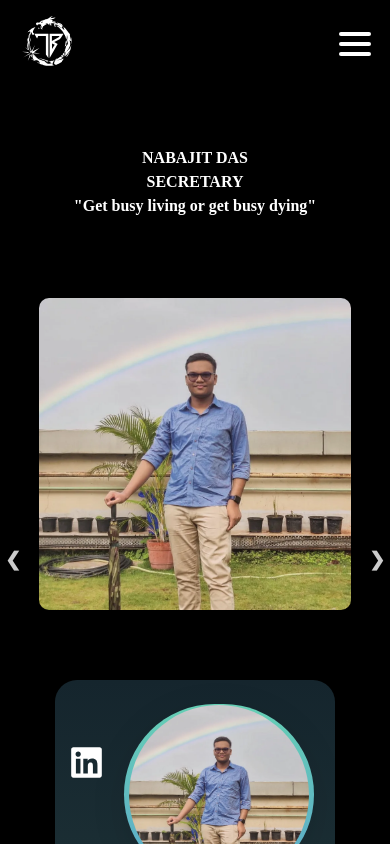
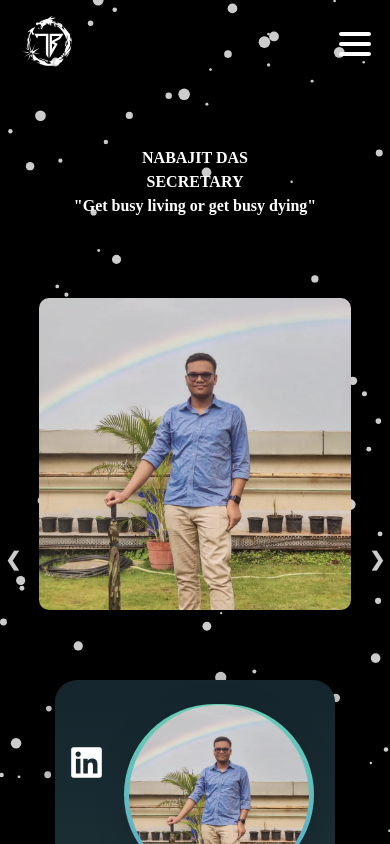
Before and after one commit to Sohail22515/solutions_2k25, a React (Vite) app: page /events/team in a window 390 px wide. Shown: the top 844 px of the page. Built offline with nearby package versions, Linux system fonts and the light colour scheme.

Commit message:
background_of_team

```diff
--- /dev/null
+++ b/src/components/BackgroundEffect.jsx
@@ -0,0 +1,99 @@
+import { useEffect, useRef } from "react";
+
+const BackgroundEffect = () => {
+  const canvasRef = useRef(null);
+
+  useEffect(() => {
+    const canvas = canvasRef.current;
+    if (!canvas) return;
+    const ctx = canvas.getContext("2d");
+
+    // Set canvas size to full screen
+    canvas.width = window.innerWidth;
+    canvas.height = window.innerHeight;
+
+    let particles = [];
+    const particleCount = 100;
+
+    class Particle {
+      constructor() {
+        this.x = Math.random() * canvas.width;
+        this.y = Math.random() * canvas.height;
+        this.size = Math.random() * 5 + 1;
+        this.speedX = Math.random() * 3 - 1.5;
+        this.speedY = Math.random() * 3 - 1.5;
+        this.color = `hsl(${Math.random() * 360}, 100%, 60%)`;
+      }
+
+      update() {
+        this.x += this.speedX;
+        this.y += this.speedY;
+        if (this.x > canvas.width || this.x < 0) this.speedX *= -1;
+        if (this.y > canvas.height || this.y < 0) this.speedY *= -1;
+      }
+
+      draw() {
+
+        let gradient = ctx.createRadialGradient(this.x, this.y, 0, this.x, this.y, this.size);
+        gradient.addColorStop(0, "rgba(255, 0, 150, 1)");
+        gradient.addColorStop(1, "rgba(0, 150, 255, 0.3)");
+
+        ctx.fillStyle = "rgba(255, 255, 255, 0.8)";
+        ctx.beginPath();
+        ctx.arc(this.x, this.y, this.size, 0, Math.PI * 2);
+        ctx.fill();
+      }
+    }
+
+    function init() {
+      particles = [];
+      for (let i = 0; i < particleCount; i++) {
+        particles.push(new Particle());
+      }
+    }
+
+    function animate() {
+      ctx.clearRect(0, 0, canvas.width, canvas.height);
+      particles.forEach((particle) => {
+        particle.update();
+        particle.draw();
+      });
+      requestAnimationFrame(animate);
+    }
+
+    init();
+    animate();
+
+    window.addEventListener("resize", () => {
+      canvas.width = window.innerWidth;
+      canvas.height = window.innerHeight;
+      init();
+    });
+
+    // Cleanup function to remove event listener
+    return () => {
+      window.removeEventListener("resize", () => {
+        canvas.width = window.innerWidth;
+        canvas.height = window.innerHeight;
+        init();
+      });
+    };
+  }, []);
+
+  return (
+    <canvas
+      ref={canvasRef}
+      style={{
+        position: "fixed",
+        top: 0,
+        left: 0,
+        width: "100vw",
+        height: "100vh",
+        zIndex: -2,
+        background: "black",
+      }}
+    />
+  );
+};
+
+export default BackgroundEffect;
--- a/src/components/Team.css
+++ b/src/components/Team.css
@@ -323,3 +323,19 @@
   max-height: 100%;
   object-fit: contain; /* Ensures images fit without stretching */
 }
+
+
+.team-page {
+  position: relative;
+  background: transparent; /* ✅ Ensure it's transparent */
+  min-height: 100vh;
+}
+
+canvas {
+  position: absolute;
+  top: 0;
+  left: 0;
+  width: 100vw;
+  height: 100vh;
+  z-index: -1; /* Push it behind all content */
+}
--- a/src/components/Team.jsx
+++ b/src/components/Team.jsx
@@ -5,7 +5,7 @@ import Footer from "./Footer";
 import { FaGithub } from "react-icons/fa6";
 import { FaLinkedin } from "react-icons/fa6";
 import { FaInstagram } from "react-icons/fa6";
-
+import BackgroundEffect from "./BackgroundEffect";
 const teamMembers = [
   {
     name: "NABAJIT DAS",
@@ -183,6 +183,7 @@ const Team = () => {
 
   return (
     <div className="team-page">
+      <BackgroundEffect />
       <Navbar />
       <div className="carousel">
         <div className="carousel-content">
```
